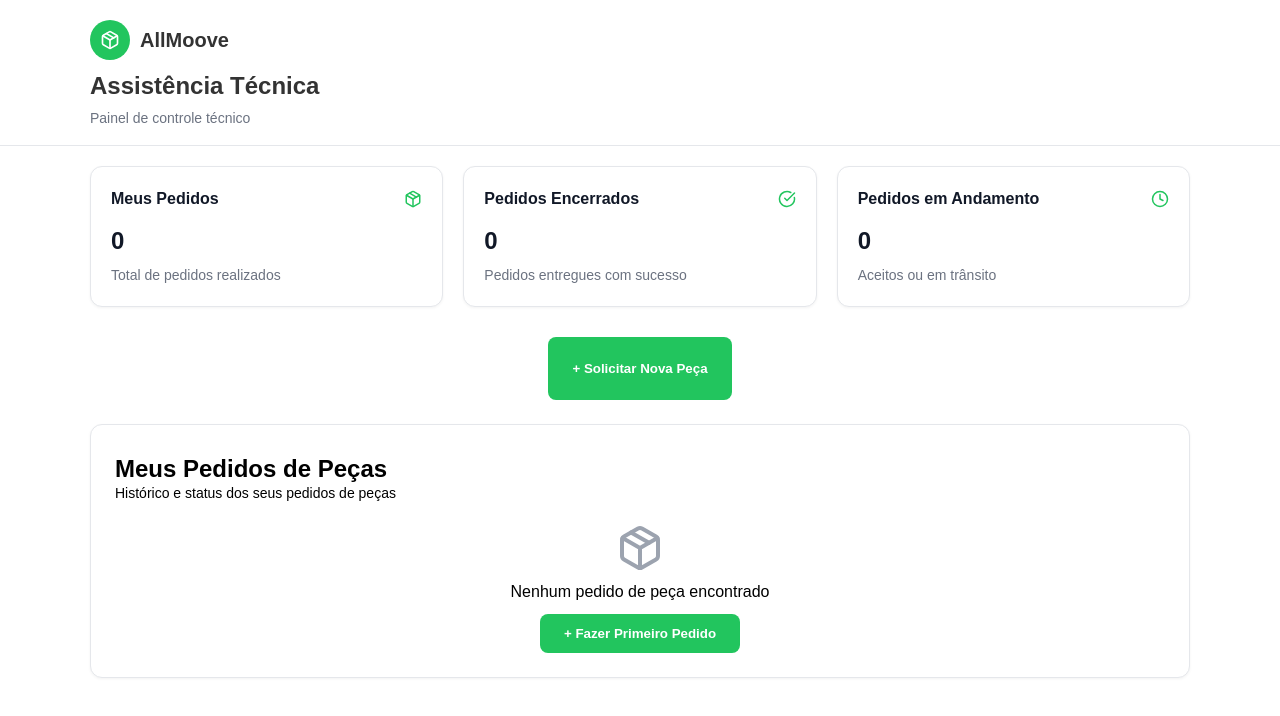
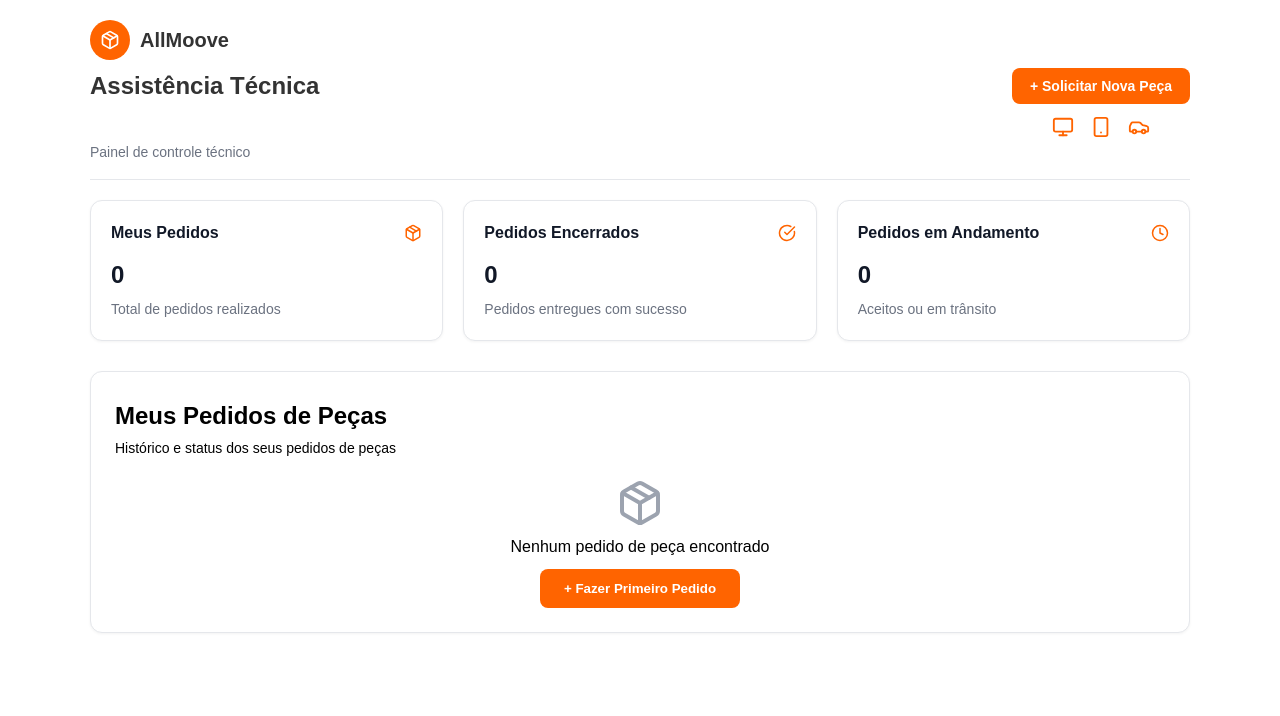
Before and after one commit to gustavomarques1/allmoove, a React (Vite) app: page /assistencia/dashboard in a window 1280 px wide. Shown: the top 716 px of the page. Built offline with nearby package versions, Linux system fonts and the light colour scheme.

Commit message:
Alterado as cores para o laranja

```diff
--- a/src/Components/InicialTela/Inicial.css
+++ b/src/Components/InicialTela/Inicial.css
@@ -11,7 +11,7 @@
 
 
 .inicial_icon {
-  background: #4d8cff;
+  background: #ff6400;
   color: #fff;
   border-radius: 50%;
   padding: 18px;
@@ -93,13 +93,13 @@
 }
 
 .inicial_input:focus {
-  border: 1.5px solid #4d8cff;
+  border: 1.5px solid #da5802;
   outline: none;
   color: #222;
 }
 
 .inicial_button {
-  background: #4d8cff;
+  background: #ff6400;
   color: #fff;
   font-weight: 600;
   font-size: 17px;
@@ -116,7 +116,7 @@
 }
 
 .inicial_button:hover {
-  background: #2563eb;
+  background: #da5802;
 }
 
 .inicial_links {
@@ -142,18 +142,18 @@
   background: #f6faff;
   justify-content: center;
   align-items: center;
-  border: 1.5px solid #cfe2ff;
+  border: 1.5px solid #da580238;
   border-radius: 12px;
   padding: 16px 14px;
   margin: 18px 0 0 0;
   font-size: 14px;
-  color: #2563eb;
+  color: #ff6400;
   text-align: center;
 }
 
 .inicial_acessos strong {
   display: block;
-  color: #2563eb;
+  color: #222;
   margin-bottom: 6px;
   font-size: 14px;
 }
@@ -166,7 +166,7 @@
 
 .inicial_acessos li {
   margin-bottom: 4px;
-  color: #2563eb;
+  color: #222;
 }
 
 .inicial_contato {
@@ -177,7 +177,7 @@
 }
 
 .inicial_contato a {
-  color: #2563eb;
+  color: #ff6400;
   text-decoration: none;
   font-weight: 500;
 }
--- a/src/Components/TelaDashboard/TelaDashboard.jsx
+++ b/src/Components/TelaDashboard/TelaDashboard.jsx
@@ -1,7 +1,6 @@
 import React from "react";
 import styles from "./TelaDashboard.module.css";
-import { Package, CheckCircle, Clock } from "lucide-react";
-// 1. Importe o componente Link do react-router-dom
+import { Package, CheckCircle, Clock, Monitor, Smartphone, Car } from "lucide-react";
 import { Link } from "react-router-dom";
 
 function TelaDashboard() {
@@ -15,16 +14,42 @@ function TelaDashboard() {
           </div>
           <h1 className={styles["dashboard_title"]}>AllMoove</h1>
         </div>
-        <h2 className={styles["dashboard-subtitle"]}>Assistência Técnica</h2>
+
+        <div className={styles["dashboard-subtitle-and-button"]}>
+          <h2 className={styles["dashboard-subtitle"]}>Assistência Técnica</h2>
+
+          {/* Grupo que alinha o botão e os ícones à direita */}
+          <div className={styles["header-actions-group"]}>
+
+            {/* Botão na "linha de cima" do grupo */}
+            <Link to="/assistencia/parts-request" className={styles["new-request-link-header"]}>
+              <button className={styles["new-request-button-header"]}>
+                + Solicitar Nova Peça
+              </button>
+            </Link>
+
+            {/* Sub-grupo para os ícones na "linha de baixo" */}
+            <div className={styles["icons-submenu"]}>
+              <Monitor className={styles["category-icon"]} size={22} />
+              <Smartphone className={styles["category-icon"]} size={22} />
+              <Car className={styles["category-icon"]} size={22} />
+            </div>
+
+          </div>
+        </div>
+
         <p className={styles["dashboard-description"]}>
           Painel de controle técnico
         </p>
       </div>
 
+      {/* A seção de ícones separada foi removida daqui */}
+
       {/* Linha divisória */}
       <div className={styles["divider"]}></div>
 
-      {/* Cards */}
+      {/* O resto do arquivo permanece o mesmo... */}
+      {/* Cards de Resumo */}
       <div className={styles["cards-section"]}>
         <div className={styles["cards-grid"]}>
           <div className={styles["card"]}>
@@ -37,7 +62,6 @@ function TelaDashboard() {
               Total de pedidos realizados
             </p>
           </div>
-
           <div className={styles["card"]}>
             <div className={styles["card-header"]}>
               <h3>Pedidos Encerrados</h3>
@@ -48,7 +72,6 @@ function TelaDashboard() {
               Pedidos entregues com sucesso
             </p>
           </div>
-
           <div className={styles["card"]}>
             <div className={styles["card-header"]}>
               <h3>Pedidos em Andamento</h3>
@@ -60,32 +83,18 @@ function TelaDashboard() {
             </p>
           </div>
         </div>
-
-        {/* Botão */}
-        <div className={styles["button-wrapper"]}>
-          {/* 2. Envolva o botão com o componente Link e defina a rota no 'to' */}
-          <Link to="/assistencia/parts-request">
-            <button className={styles["new-request-button"]}>
-              + Solicitar Nova Peça
-            </button>
-          </Link>
-        </div>
       </div>
-
+      {/* Seção Meus Pedidos */}
       <div className={styles["orders-section"]}>
         <div className={styles["orders-header"]}>
           <h1>Meus Pedidos de Peças</h1>
           <p>Histórico e status dos seus pedidos de peças</p>
         </div>
-
         <div className={styles["orders-mid"]}>
           <Package className={styles["orders-icon"]} />
           <p>Nenhum pedido de peça encontrado</p>
         </div>
-
-        {/* Botão */}
         <div className={styles["button-orders"]}>
-           {/* 3. Faça o mesmo para o segundo botão */}
           <Link to="/assistencia/parts-request">
             <button className={styles["new-request-button-down"]}>
               + Fazer Primeiro Pedido
--- a/src/Components/TelaDashboard/TelaDashboard.module.css
+++ b/src/Components/TelaDashboard/TelaDashboard.module.css
@@ -1,4 +1,4 @@
-/* Página principal que engloba cabeçalho + cards */
+/* TelaDashboard.module.css (Completo) */
 .dashboard-page {
   max-width: 1100px;
   margin: 0 auto;
@@ -6,7 +6,6 @@
   font-family: sans-serif;
 }
 
-/* Cabeçalho */
 .dashboard-header-section {
   display: flex;
   flex-direction: column;
@@ -16,14 +15,14 @@
 
 .dashboard-header {
   display: flex;
-  flex-direction: row; /* ícone e texto lado a lado */
-  align-items: center; /* centraliza verticalmente */
-  gap: 10px; /* espaço entre ícone e texto */
+  flex-direction: row;
+  align-items: center;
+  gap: 10px;
   margin-bottom: 8px;
 }
 
 .dashboard-icon {
-  background-color: #22c55e; /* cor de fundo verde */
+  background-color: #ff6400;
   color: white;
   padding: 10px;
   border-radius: 50%;
@@ -36,7 +35,15 @@
   font-size: 20px;
   color: #333;
   font-weight: 600;
-  margin: 0; /* remove margens extras */
+  margin: 0;
+}
+
+.dashboard-subtitle-and-button {
+  display: flex;
+  justify-content: space-between;
+  align-items: flex-start;
+  width: 100%;
+  margin-bottom: 4px;
 }
 
 .dashboard-subtitle {
@@ -44,7 +51,6 @@
   font-weight: 700;
   color: #333;
   margin: 0;
-  margin-bottom: 4px;
 }
 
 .dashboard-description {
@@ -53,17 +59,55 @@
   margin: 0;
 }
 
-/* Linha divisória */
+.header-actions-group {
+  display: flex;
+  flex-direction: column;
+  align-items: center; /* <-- ALTERADO DE 'flex-end' PARA 'center' */
+}
+
+.icons-submenu {
+  display: flex;
+  gap: 16px;
+  margin-top: 12px;
+}
+
+.category-icon {
+  color: #ff6400;
+  cursor: pointer;
+  transition: all 0.2s ease-in-out;
+}
+
+.category-icon:hover {
+  color: #da5802;
+  transform: scale(1.1);
+}
+
+.new-request-link-header {
+  text-decoration: none;
+}
+
+.new-request-button-header {
+  background-color: #ff6400;
+  color: white;
+  font-weight: 600;
+  border: none;
+  border-radius: 8px;
+  padding: 10px 18px;
+  cursor: pointer;
+  transition: background 0.2s;
+  font-size: 14px;
+  white-space: nowrap;
+}
+
+.new-request-button-header:hover {
+  background-color: #da5802;
+}
+
 .divider {
   border-bottom: 1px solid #e5e7eb;
   margin: 16px 0;
-  width: 100vw;       /* ocupa toda a largura da tela */
-  margin-left: -50vw; /* centraliza em relação ao container */
-  left: 50%;
-  position: relative;
 }
 
-/* Cards */
 .cards-section {
   margin-top: 20px;
 }
@@ -113,25 +157,8 @@
   margin: 0;
 }
 
-/* Botão */
-.button-wrapper {
-  display: flex;
-  justify-content: center;
-}
-
-.new-request-button {
-  background-color: #22c55e;
-  color: white;
-  font-weight: 600;
-  border: none;
-  border-radius: 8px;
-  padding: 24px 24px;
-  cursor: pointer;
-  transition: background 0.2s;
-}
-
 .new-request-button-down {
-  background-color: #22c55e;
+  background-color: #ff6400;
   color: white;
   font-weight: 600;
   border: none;
@@ -141,66 +168,60 @@
   transition: background 0.2s;
 }
 
-.new-request-button:hover {
-  background-color: #16a34a;
+.new-request-button-down:hover {
+  background-color: #da5802;
 }
 
-/* Orders Section */
 .orders-section {
   margin-top: 24px;
   background: white;
   border: 1px solid #e5e7eb;
   border-radius: 12px;
-  padding: 16px 24px 24px; /* padding menor e mais compacto */
+  padding: 16px 24px 24px;
   box-shadow: 0 1px 3px rgba(0, 0, 0, 0.05);
   display: flex;
   flex-direction: column;
 }
 
+.orders-section h1, .orders-section p {
+  color: black;
+  margin: 0;
+  padding: 0;
+}
 .orders-section h1 {
-  color: black;
   font-weight: 600;
-  margin: 0px;
-  padding: 0px;
   font-size: 24px;
 }
-
 .orders-section p {
-  color: black;
-  margin: 0px;
-  padding: 0px;
   font-weight: 400;
   font-size: 16px;
 }
 
 .orders-header {
-  margin: 10px 0; /* menos espaço superior/inferior */
+  margin: 10px 0;
   padding: 0px;
-  font-size: 32px;
 }
 
 .orders-header p {
-  margin-top: -8px; /* reduz ainda mais a distância */
-  padding-top: 4px;
+  margin-top: 4px;
   font-size: 14px;
   font-weight: 300;
 }
 
-/* Ícone acima do texto */
 .orders-mid {
   display: flex;
-  flex-direction: column; /* ícone em cima do texto */
+  flex-direction: column;
   align-items: center;
   justify-content: center;
-  margin: 10px 0; /* reduz margem */
+  margin: 10px 0;
   text-align: center;
 }
 
 .orders-icon {
-  width: 48px;  /* tamanho do ícone */
+  width: 48px;
   height: 48px;
   color: #9CA3AF;
-  margin-bottom: 8px; /* espaço entre ícone e texto */
+  margin-bottom: 8px;
 }
 
 .button-orders {
@@ -212,5 +233,5 @@
 .card-icon {
   width: 18px;
   height: 18px;
-  color: #22c55e; /* cor verde */
+  color: #ff6400;
 }
```
